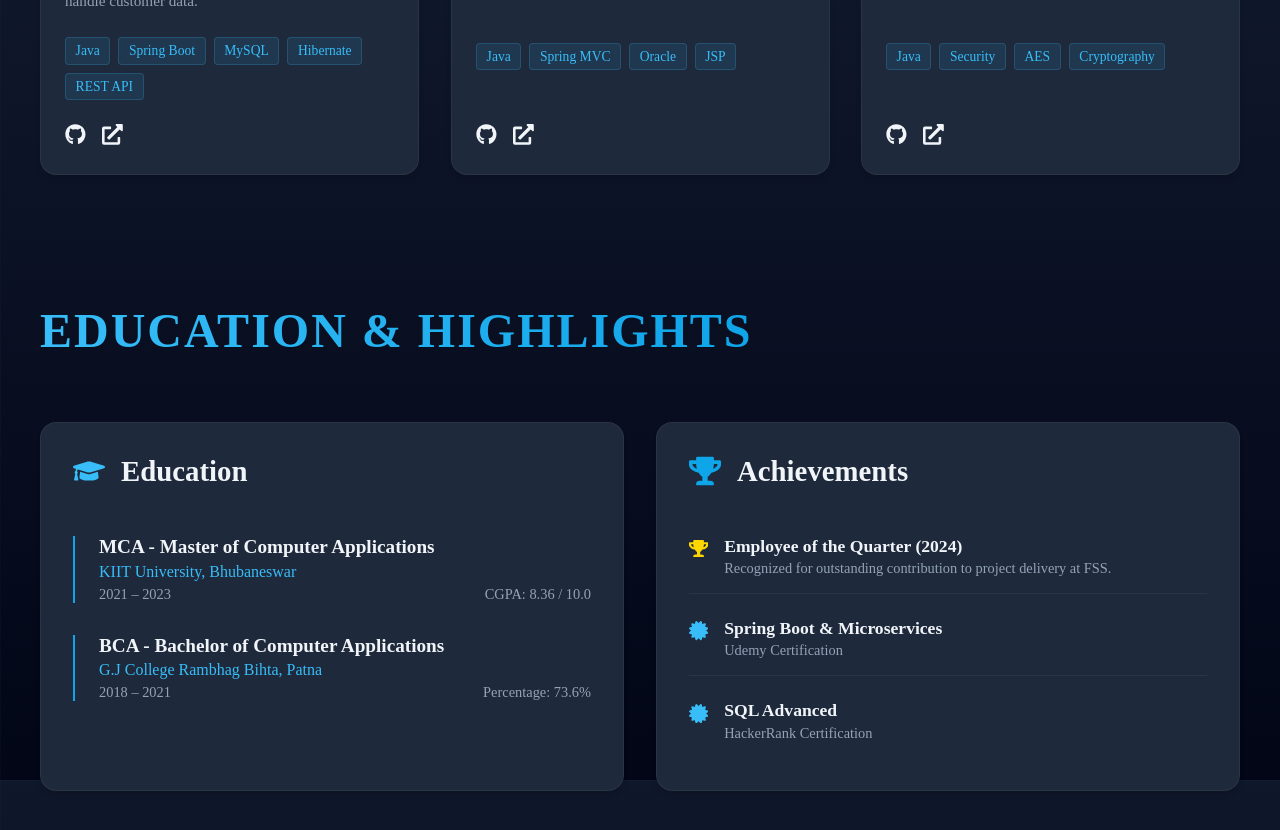
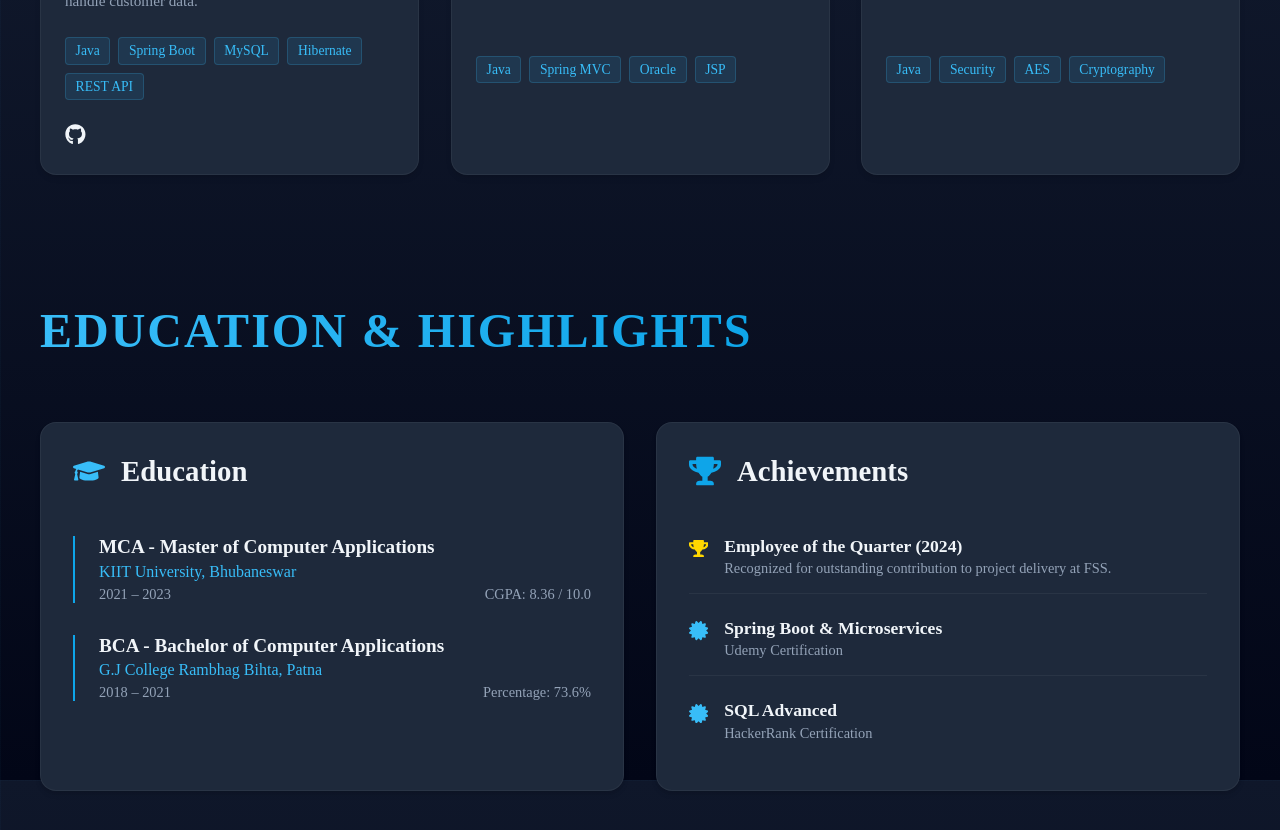
Before and after one commit to therealkishan/my-portfolio, a React (Vite) app: page / in a window 1280 px wide. Shown: the part 3220-4050 px from the top of the page. Built offline with nearby package versions, Linux system fonts and the light colour scheme.

Commit message:
Update Projects component

```diff
--- a/src/components/Projects.jsx
+++ b/src/components/Projects.jsx
@@ -75,8 +75,11 @@ const Projects = () => {
                                     </div>
 
                                     <div style={{ display: 'flex', gap: '1rem', marginTop: 'auto' }}>
-                                        <a href="#" style={{ fontSize: '1.3rem', color: 'var(--text-color)' }}><FaGithub /></a>
-                                        <a href="#" style={{ fontSize: '1.3rem', color: 'var(--text-color)' }}><FaExternalLinkAlt /></a>
+                                        {project.github && (
+                                            <a href={project.github} target="_blank" rel="noopener noreferrer" style={{ fontSize: '1.3rem', color: 'var(--text-color)' }}>
+                                                <FaGithub />
+                                            </a>
+                                        )}
                                     </div>
                                 </div>
                             </div>
```
